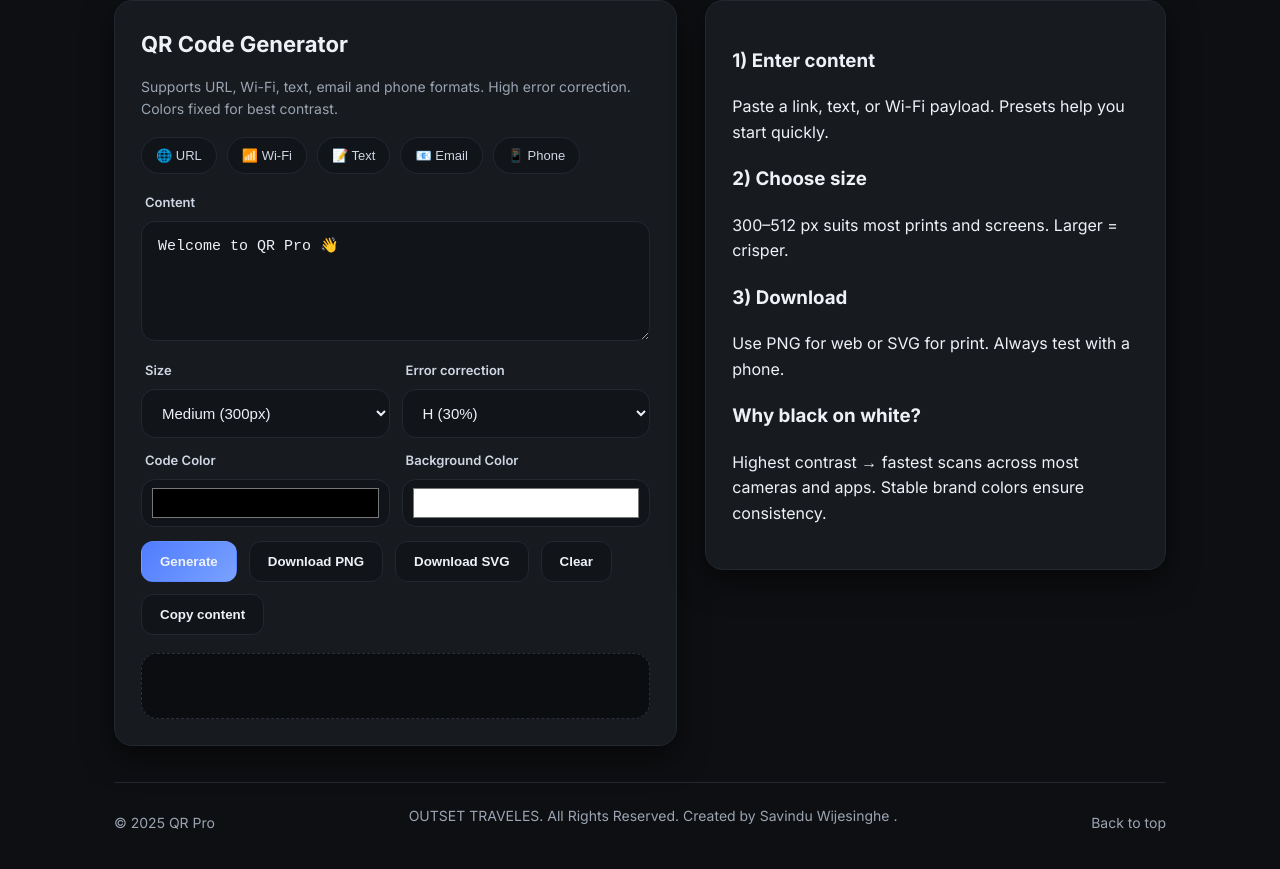
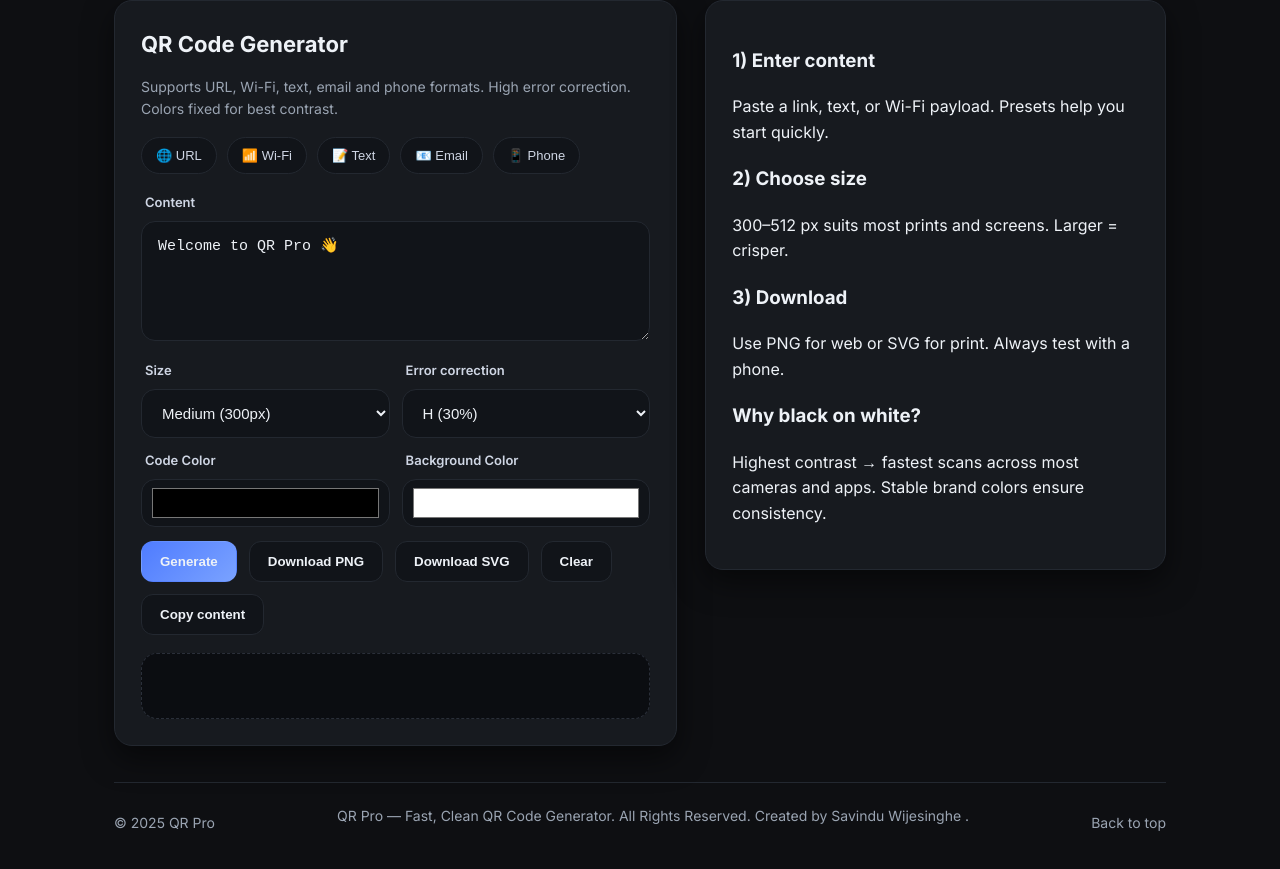
Before and after one commit to saviya001/Qr, a plain HTML site: page index.html in a window 1280 px wide. Shown: the part 409-1278 px from the top of the page. Drawn offline with Linux system fonts and the light colour scheme.

Commit message:
Update index.html

```diff
--- a/index.html
+++ b/index.html
@@ -208,7 +208,7 @@
     <footer>
       <div class="container foot">
         <span>© <span id="year"></span> QR Pro</span>
-        <span> OUTSET TRAVELES. All Rights Reserved. Created  by <a href="https://www.linkedin.com/in/savindu-wijesinghe/"class="hover:text-cyan-400 transition"> Savindu Wijesinghe </a>.
+        <span> QR Pro — Fast, Clean QR Code Generator. All Rights Reserved. Created  by <a href="https://www.linkedin.com/in/savindu-wijesinghe/"class="hover:text-cyan-400 transition"> Savindu Wijesinghe </a>.
                 </p></span>
         <span><a href="#top">Back to top</a></span>
       </div>
@@ -293,7 +293,7 @@
           URL.revokeObjectURL(url);
           showMsg('Downloaded SVG ✅', 'ok');
       } else {
-          // Default PNG download
+
           triggerDownload(dataUrl, 'qrcode.png');
           showMsg('Downloaded PNG ✅', 'ok');
       }
```
